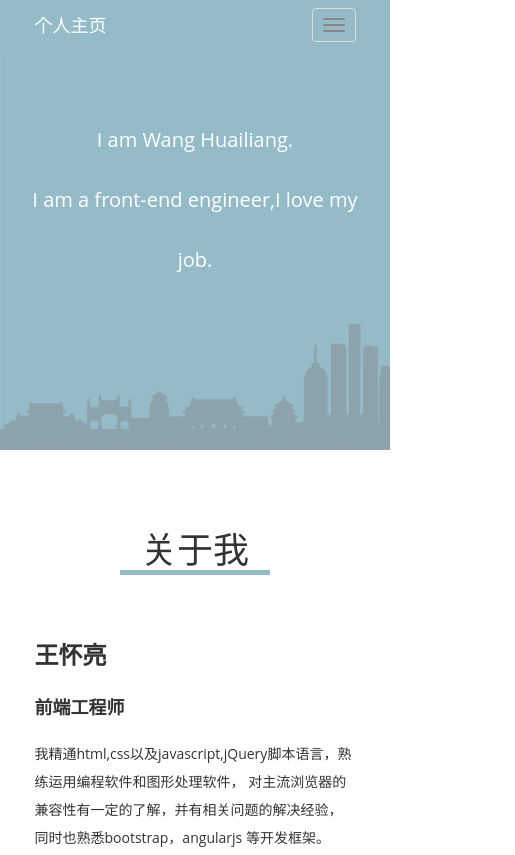
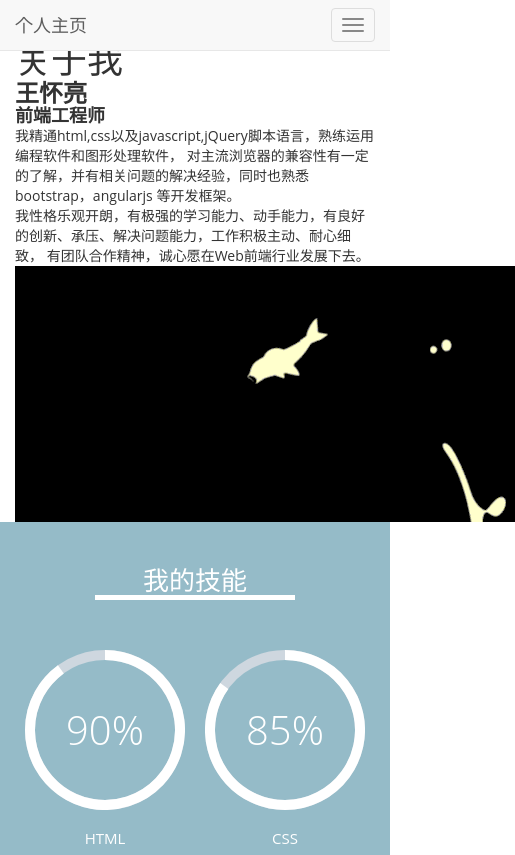
Before and after one commit to HenryWang8/henrywang8.github.io, a plain HTML site: page index.html in a window 390 px wide. Shown: the top 855 px of the page, 515 px wide, since content can reach past the window. Drawn offline with Linux system fonts and the light colour scheme.

Commit message:
Update index.html

```diff
--- a/index.html
+++ b/index.html
@@ -6,6 +6,7 @@
 		<meta http-equiv="Content-Type" content="text/html; charset=utf-8" />
 		<link href="css/bootstrap.css" rel="stylesheet">
 		<link href="css/style.css" rel="stylesheet" type="text/css" media="all" />
+		<link href="css/main.css" rel="stylesheet" type="text/css" />
 		<!--<script type="application/x-javascript"> addEventListener("load", function() { setTimeout(hideURLbar, 0); }, false); function hideURLbar(){ window.scrollTo(0,1); } </script>-->
 		<script type="text/javascript" src="js/jquery.min.js"></script>
 		<script src="js/modernizr.custom.97074.js"></script>
@@ -20,86 +21,6 @@
 				});
 			});
 		</script>
-	<!-- start-smoth-scrolling -->
-	<style>
-			.fontSize{font-size: 18px;color: #fff !important;}
-			.top {
-				width: 100%;
-				height: 700px;
-				background: url(./img/web-3.png) no-repeat 0px bottom;
-				position: relative;
-				background-size: cover;
-				-webkit-background-size: cover;
-				-moz-background-size: cover;
-				-o-background-size: cover;}
-
-			.top-1 {
-				text-align: center;
-				line-height: 100px;
-				height: 100px;
-				position: relative;
-				top: 190px;
-				font-size: 40px;
-				color: #fff;
-			}
-			.dhbgcolor{background-color: #95bbc8 !important;border-bottom: 0px;}
-			.introduce{width:90%;margin: 80px auto; position: relative;}
-			.introduce>h1 {
-				text-align: center;
-			}
-
-			.introduce>span {display: block;width: 150px;height: 5px;background-color: #95bbc8;margin: 0 auto;margin-bottom: 50px;}
-			.introduce>.row>.introduceRight img{position: relative;right: 0px;width: 100%;}
-			.introduce>.row>.introduceLeft>h3,.introduce>.row>.introduceLeft>h4{
-				line-height: 2.5em;
-			}
-
-			.introduce>.row>.introduceLeft>.intro-1{
-				font-size:100%;
-				line-height: 2em;
-				margin: 10px 0px;
-			}
-
-			@media screen and (max-width: 1280px) {
-				.top {
-					height: 700px;
-				}
-			}
-
-			@media screen and (max-width: 768px) {
-				.top {
-					height: 550px;
-				}
-				.top-1 {
-					text-align: center;
-					line-height: 80px;
-					height: 80px;
-					position: relative;
-					top: 120px;
-					font-size: 35px;
-					color: #fff;
-				}
-			}
-
-			@media screen and (max-width: 580px) {
-				.top {
-					height: 450px;
-				}
-				.top-1 {
-					text-align: center;
-					line-height: 60px;
-					height: 60px;
-					position: relative;
-					top: 110px;
-					font-size: 20px;
-					color: #fff;
-				}
-			}
-			.contactMe{text-align: center;height: 460px;padding: 60px 0px; background-color:#95bbc8;}
-			.contactMe *{line-height: 2.2;color: #FFFFFF;}
-			.navMain{width:90%;margin:0 auto;}
-		</style>
-
 </head>
 <body>
 
```
